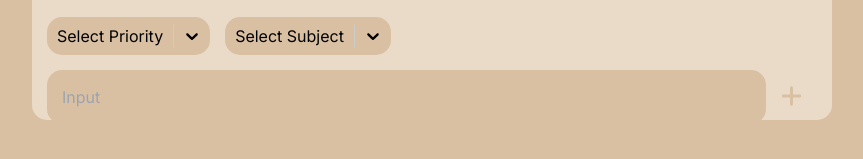
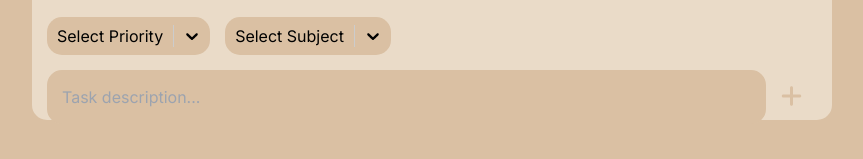
Before and after one commit to Lethargy00/inlamningsuppgift-4, a Next.js app: page / in a window 1280 px wide. Shown: the part 545-704 px from the top of the page, without its empty margins (208-1071 px from the left). Built offline with nearby package versions, Linux system fonts and the light colour scheme.

Commit message:
minor fixes

```diff
--- a/app/components/ToDoList.tsx
+++ b/app/components/ToDoList.tsx
@@ -57,6 +57,7 @@ const ToDoList: React.FC = () => {
   const [selectedSubject, setSelectedSubject] = useState<SubjectOptions | null>(null);
   const inputRef = useRef<HTMLInputElement>(null);
 
+  // Fetch and display tasks on first render
   useEffect(() => {
     const init = async () => {
       try {
@@ -73,9 +74,9 @@ const ToDoList: React.FC = () => {
       }
     };
     init();
-    console.log("init");
   }, []);
 
+  // Add new task to IndexedDB and update the state of the list
   const addItem = async () => {
     const newItem: Omit<ToDoItem, "id"> = {
       text: inputValue,
@@ -280,7 +281,7 @@ const ToDoList: React.FC = () => {
           <input
             ref={inputRef}
             type="text"
-            placeholder="Input"
+            placeholder="Task description..."
             value={inputValue}
             autoFocus
             onChange={e => setInputValue(e.target.value)}
```
